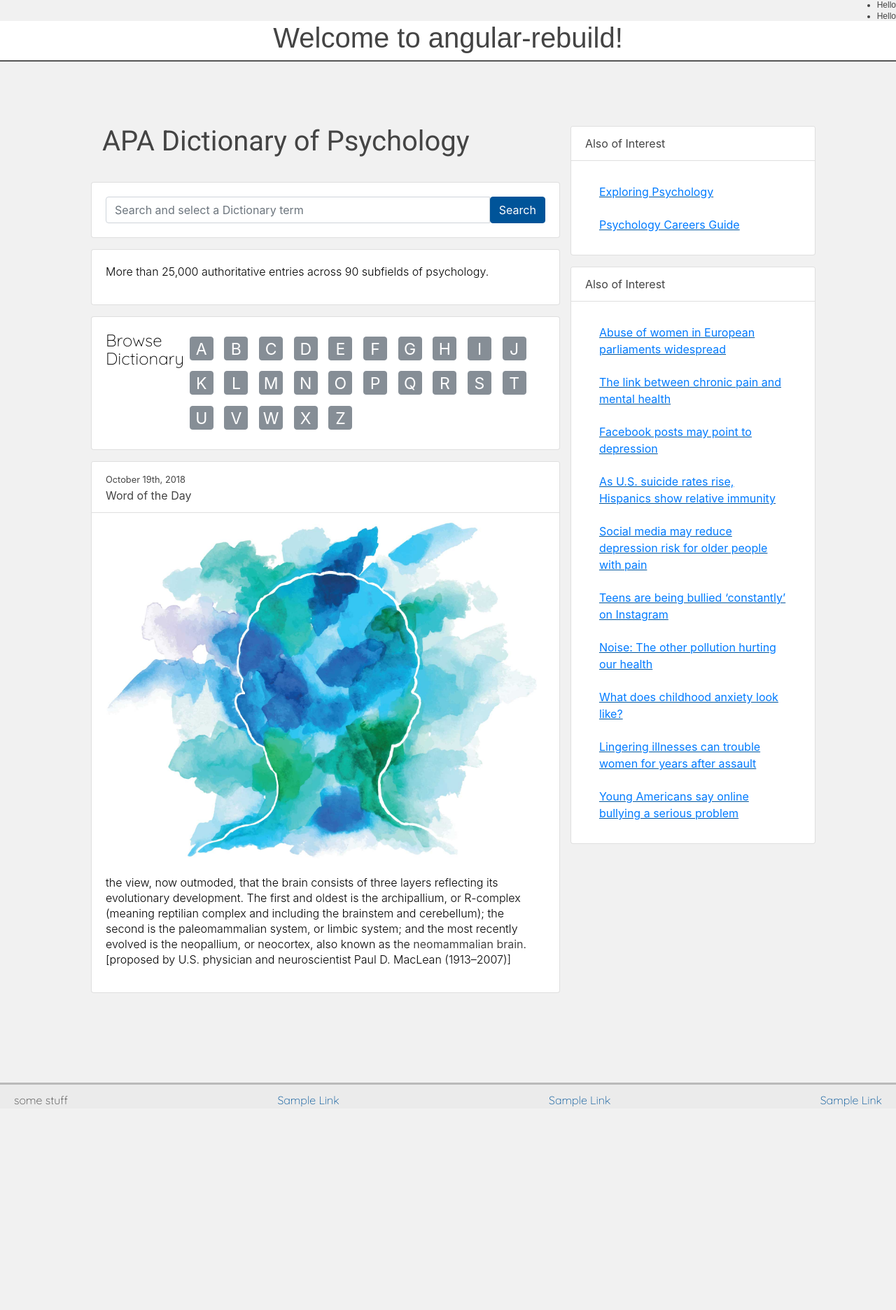
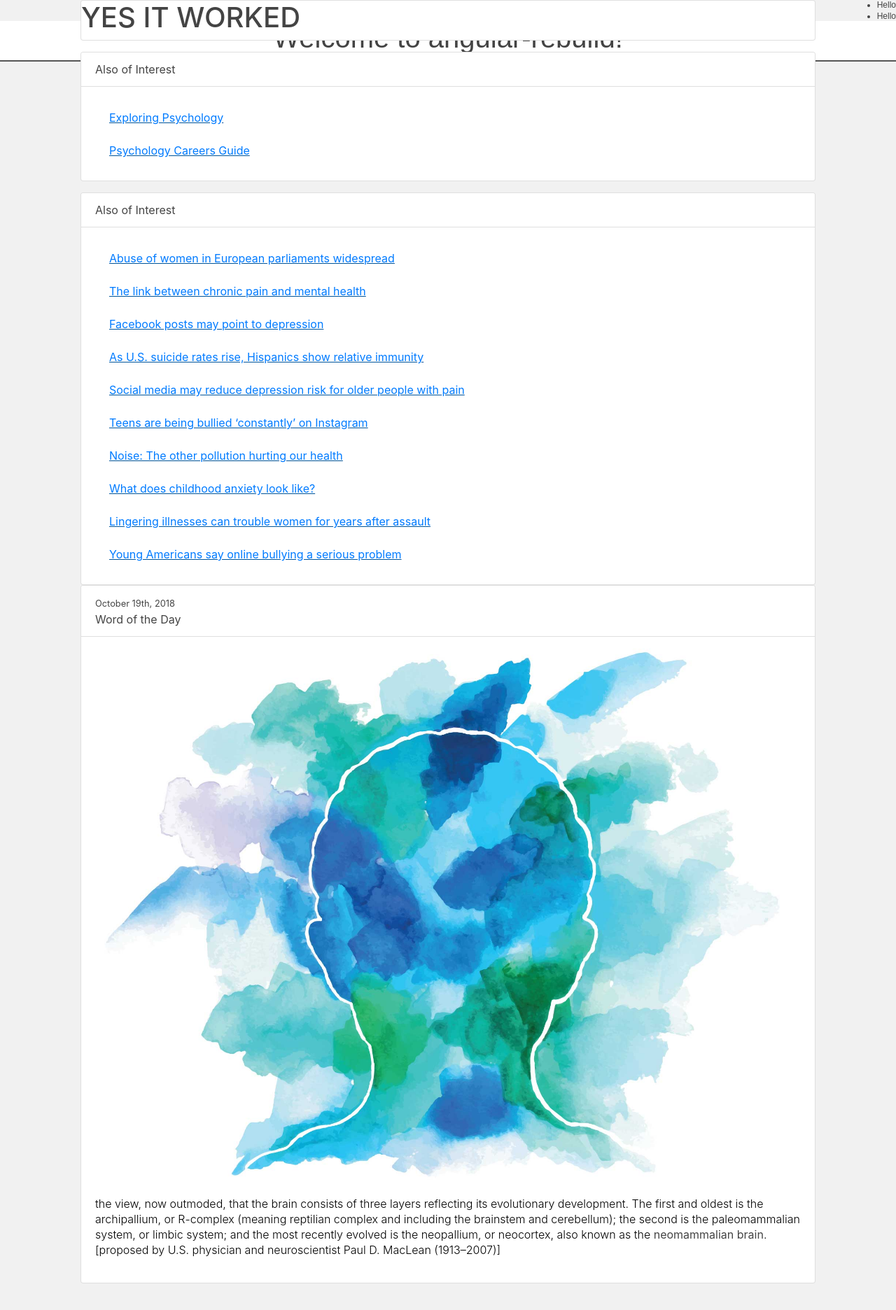
Before and after one commit to GrumpyEwok/APA-Dictionary-Rebuild, an Angular app: page /terms/1 in a window 1280 px wide. Shown: the top 1872 px of the page at 70% size. Before the commit the page ends 1584 px from the top, so only its background shows below. Built offline with nearby package versions, Linux system fonts and the light colour scheme.

Commit message:
Url Path "terms" properly displays siblings of LetterDetails.

```diff
--- a/src/app/app.component.html
+++ b/src/app/app.component.html
@@ -1,7 +1,5 @@
 <div class="page-wrapper">
   <app-header></app-header>
-  <!-- <app-content-body>
-  </app-content-body> -->
   <router-outlet></router-outlet>
 </div>
   <app-footer></app-footer>
--- a/src/app/app.component.ts
+++ b/src/app/app.component.ts
@@ -1,5 +1,4 @@
 import { Component } from '@angular/core';
-import { routing } from './app.routing';
 
 @Component({
   selector: 'app-root',
--- a/src/app/app.routing.ts
+++ b/src/app/app.routing.ts
@@ -11,7 +11,7 @@
   },
   {
     path: 'terms/:letter',
-    component: ContentBodyComponent,
+    component: LetterDetailComponent,
   }
 ];
 
--- a/src/app/letter-detail/letter-detail.component.html
+++ b/src/app/letter-detail/letter-detail.component.html
@@ -1,3 +1,23 @@
-<p>
-  letter-detail works!
-</p>
+<div class="card-deck">
+  <div class="card">
+    <h1>YES IT WORKED</h1>
+  </div>
+
+</div>
+
+<app-sidebar></app-sidebar>
+
+<div class="card-deck">
+  <div class="card">
+    <div class="card-header">
+      <small>October 19th, 2018</small>
+      <!-- Hard-Coded  -->
+      <br>
+      Word of the Day
+    </div>
+    <img src="./../assets/img/hero.jpg" alt="An abstract drawing of a head, pastel color palette" class="card-img-top">
+    <div class="card-body">
+      <p>the view, now outmoded, that the brain consists of three layers reflecting its evolutionary development. The first and oldest is the archipallium, or R-complex (meaning reptilian complex and including the brainstem and cerebellum); the second is the paleomammalian system, or limbic system; and the most recently evolved is the neopallium, or neocortex, also known as the <strong>neomammalian brain</strong>. [proposed by U.S. physician and neuroscientist Paul D. MacLean (1913–2007)] </p>
+    </div>
+  </div>
+</div>
--- a/src/app/letter-detail/letter-detail.component.ts
+++ b/src/app/letter-detail/letter-detail.component.ts
@@ -1,4 +1,5 @@
 import { Component, OnInit } from '@angular/core';
+import { SidebarComponent } from '../sidebar/sidebar.component';
 
 @Component({
   selector: 'app-letter-detail',
```
